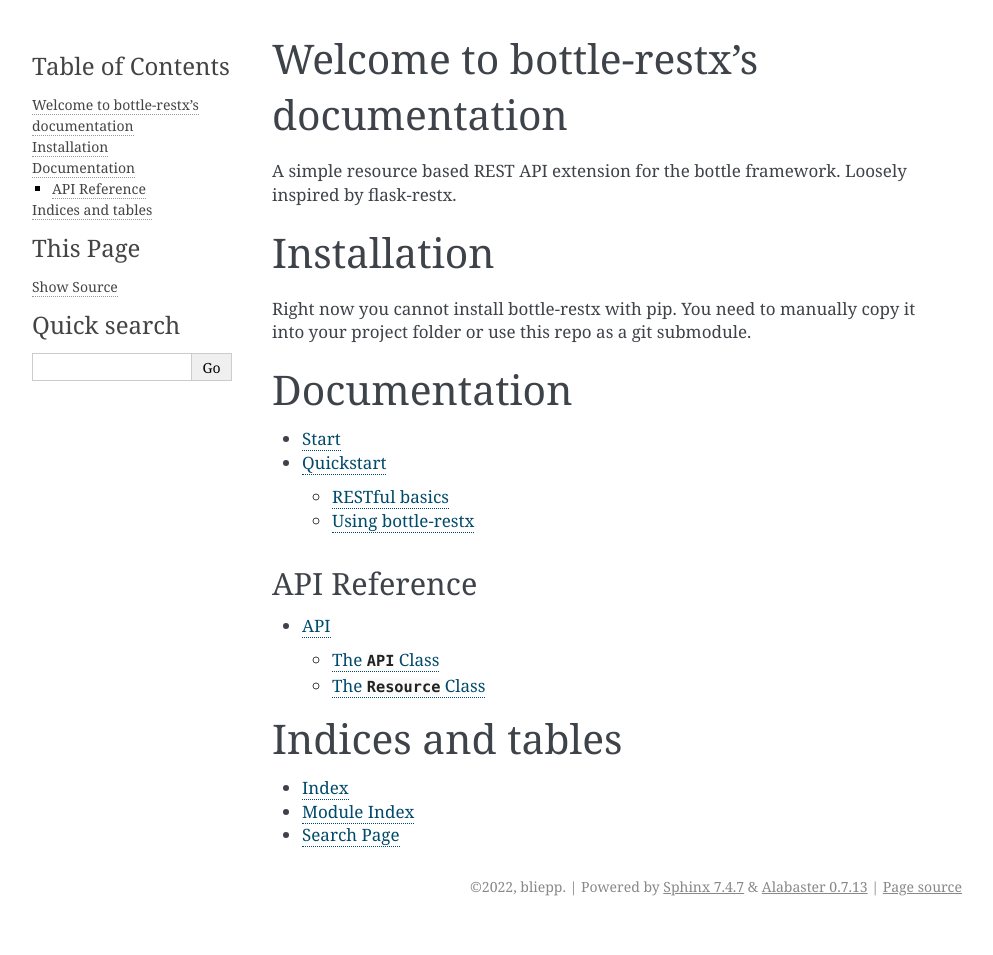
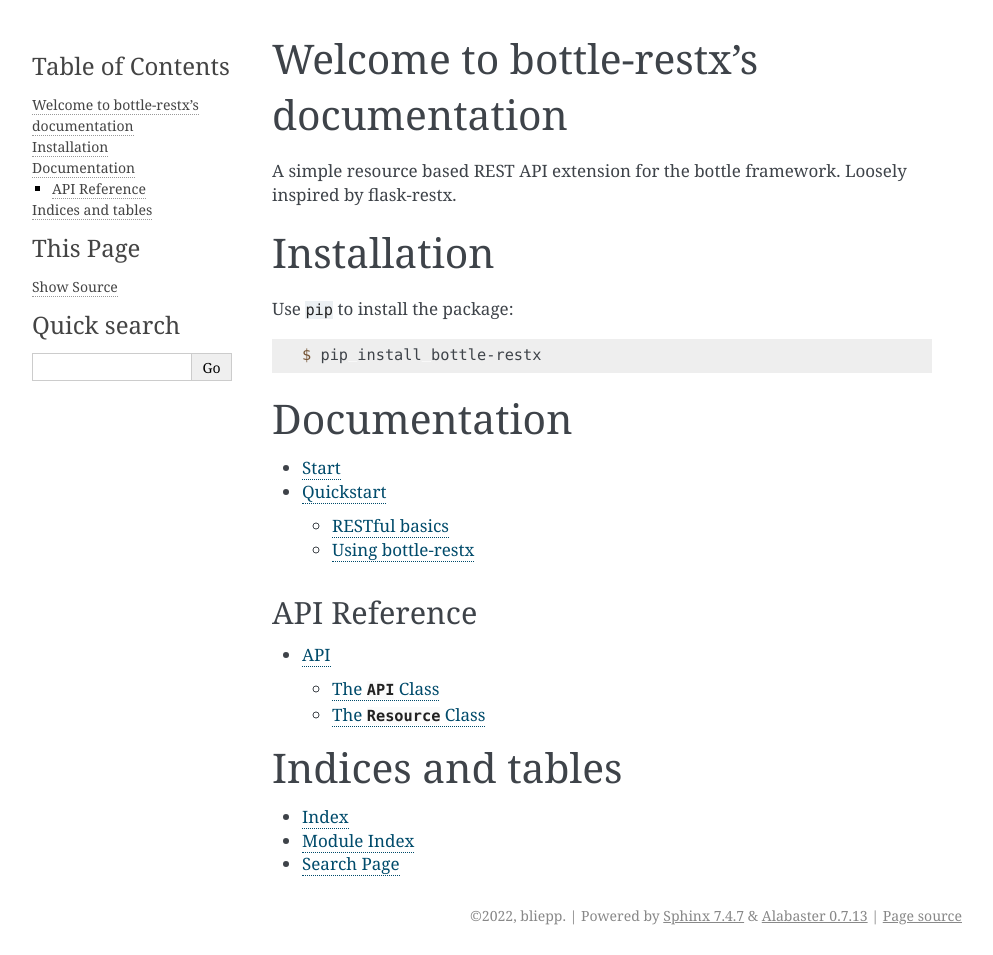
Before and after one commit to bliepp/bottle-restx, a Sphinx documentation site: the page built from docs/index.rst, in a window 1280 px wide. Shown: the whole page, without its empty margins (148-1141 px from the left). Built offline with Sphinx 7.4.7, drawn with Linux system fonts in a browser that asks for light colours; before the commit the page ends 926 px from its top, so only the background shows below that.

Commit message:
Add installation documentation

```diff
--- a/docs/index.rst
+++ b/docs/index.rst
@@ -11,9 +11,11 @@
 
 Installation
 ============
-Right now you cannot install bottle-restx with pip. You need to
-manually copy it into your project folder or use this repo as a
-git submodule.
+Use :code:`pip` to install the package:
+
+.. code-block:: console
+
+   $ pip install bottle-restx
 
 
 Documentation
--- a/docs/quickstart.rst
+++ b/docs/quickstart.rst
@@ -48,6 +48,8 @@
         ...
         def put(id):
         ...
+        def patch(id):
+        ...
         def delete(id):
         ...
 
```
Also changed, not shown: README.md (+25 -0 lines).
